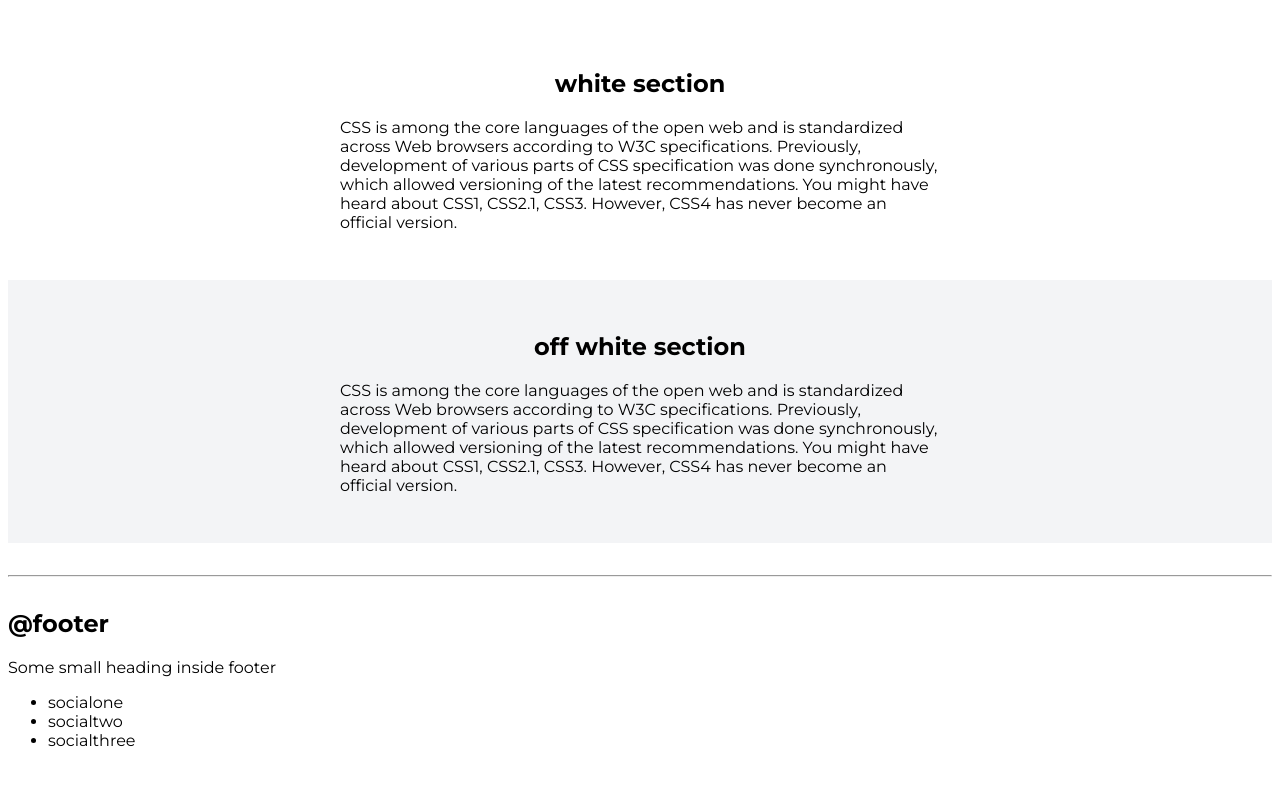
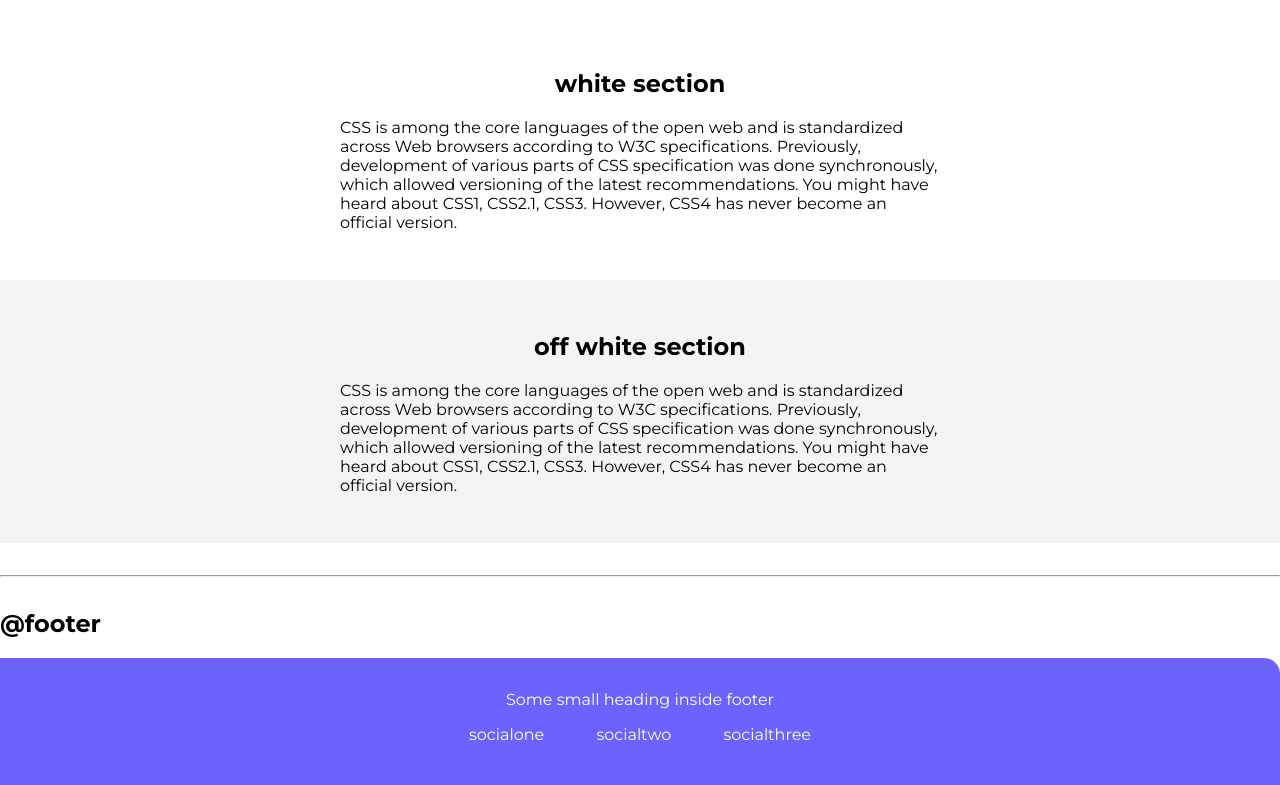
Before and after one commit to SouravsGithub/component-library-for-site, a plain HTML site: page index.html in a window 1280 px wide. Shown: the part 2173-2958 px from the top of the page. Drawn offline with Linux system fonts and the light colour scheme.

Commit message:
Made the component library

```diff
--- a/index.html
+++ b/index.html
@@ -118,12 +118,24 @@
     <hr>
 
     <h2>@footer</h2>
-    <footer>
-        <div>Some small heading inside footer</div>
-        <ul>
-            <li>socialone</li>
-            <li>socialtwo</li>
-            <li>socialthree</li>
+    <footer class="footer">
+        <div class="footer-header">Some small heading inside footer</div>
+        <ul class="social-links list-non-bullet">
+            <li class="list-item-inline">
+                <a href="/" class="link">
+                    socialone
+                </a>
+            </li>
+            <li class="list-item-inline">
+                <a href="/" class="link">
+                    socialtwo
+                </a>
+            </li>
+            <li class="list-item-inline">
+                <a href="/" class="link">
+                    socialthree
+                </a>
+            </li>
         </ul>
     </footer>
 </body>
--- a/style.css
+++ b/style.css
@@ -1,3 +1,5 @@
+
+
 @import url('https://fonts.googleapis.com/css2?family=Montserrat:wght@400;700&display=swap');
 
 :root {
@@ -8,6 +10,7 @@
 
 body {
     font-family: 'Montserrat', sans-serif;
+    margin: 0%;
 }
 
 hr {
@@ -110,3 +113,21 @@ hr {
 .ow {
     background-color: var(--off-white);
 }
+
+/* footer */
+
+.footer {
+    background-color: var(--primary-color);
+    padding: 2rem 1rem;
+    color: white;
+    text-align: center;
+    border-top-right-radius: 1rem;
+}
+
+.footer .link {
+    color: white;
+}
+
+.footer ul {
+    padding-inline-start: 0%;
+}
```
